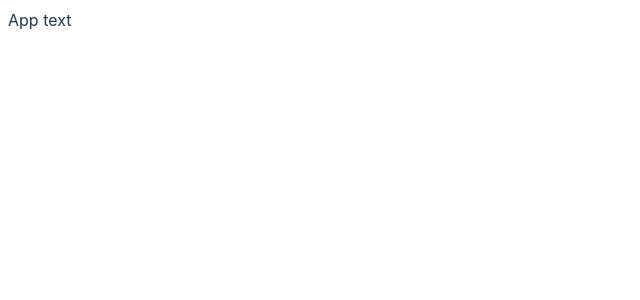
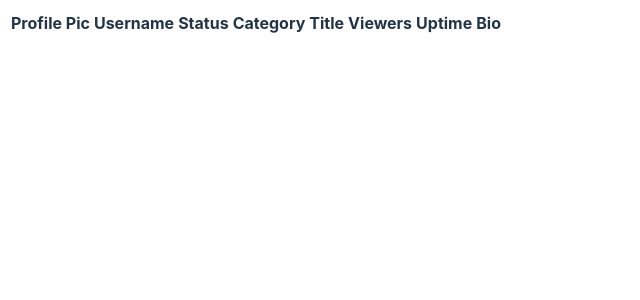
Before and after one commit to spacemonkeyJT/StreamerView, a React (Vite) app: page / in a window 1280 px wide. Shown: the top 300 px of the page, without its empty margins (0-640 px from the left). Built offline with nearby package versions, Linux system fonts and the light colour scheme; sample sign-in values are in the browser's storage.

Commit message:
Add auth workflow and misc

```diff
--- a/package.json
+++ b/package.json
@@ -4,7 +4,7 @@
   "version": "0.0.0",
   "type": "module",
   "scripts": {
-    "dev": "vite",
+    "dev": "vite --port 3000",
     "build": "tsc && vite build",
     "lint": "eslint . --ext ts,tsx --report-unused-disable-directives --max-warnings 0",
     "preview": "vite preview"
--- a/src/App.tsx
+++ b/src/App.tsx
@@ -1,7 +1,13 @@
+import TrackedChannels from "./TrackedChannels"
+import { useTwitchAuth } from "./Twitch"
+
 function App() {
-  return (
-    <>App text</>
-  )
+  const authorized = useTwitchAuth()
+
+  if (authorized) {
+    return <TrackedChannels />
+  }
+  return null
 }
 
 export default App
--- /dev/null
+++ b/src/TrackedChannels.tsx
@@ -0,0 +1,20 @@
+export default function TrackedChannels() {
+  return (
+    <div className="tracked-channels">
+      <table>
+        <thead>
+          <tr>
+            <th>Profile Pic</th>
+            <th>Username</th>
+            <th>Status</th>
+            <th>Category</th>
+            <th>Title</th>
+            <th>Viewers</th>
+            <th>Uptime</th>
+            <th>Bio</th>
+          </tr>
+        </thead>
+      </table>
+    </div>
+  )
+}
--- /dev/null
+++ b/src/Twitch.ts
@@ -0,0 +1,33 @@
+import { useEffect, useState } from "react"
+
+const clientID = 'uxj8hdpst8v4lutkr842b3lxz8tp0o'
+
+function getSiteUrl() {
+  if (window.location.hostname === 'localhost') {
+    return 'http://localhost:3000'
+  } else {
+    return 'https://streamerview.onrender.com'
+  }
+}
+
+export function useTwitchAuth() {
+  const [token, setToken] = useState<string | null>(null)
+
+  useEffect(() => {
+    const initialToken = window.localStorage.getItem('token')
+    if (initialToken) {
+      setToken(initialToken)
+    } else {
+      const match = /access_token=([^&]+)/.exec(window.location.hash)
+      if (match) {
+        window.location.hash = ''
+        window.localStorage.setItem('token', match[1])
+        setToken(match[1])
+      } else {
+        window.location.href = `https://id.twitch.tv/oauth2/authorize?response_type=token&client_id=${clientID}&redirect_uri=${getSiteUrl()}&scope=`
+      }
+    }
+  }, [])
+
+  return !!token
+}
```
Also changed, not shown: .eslintrc.cjs.
